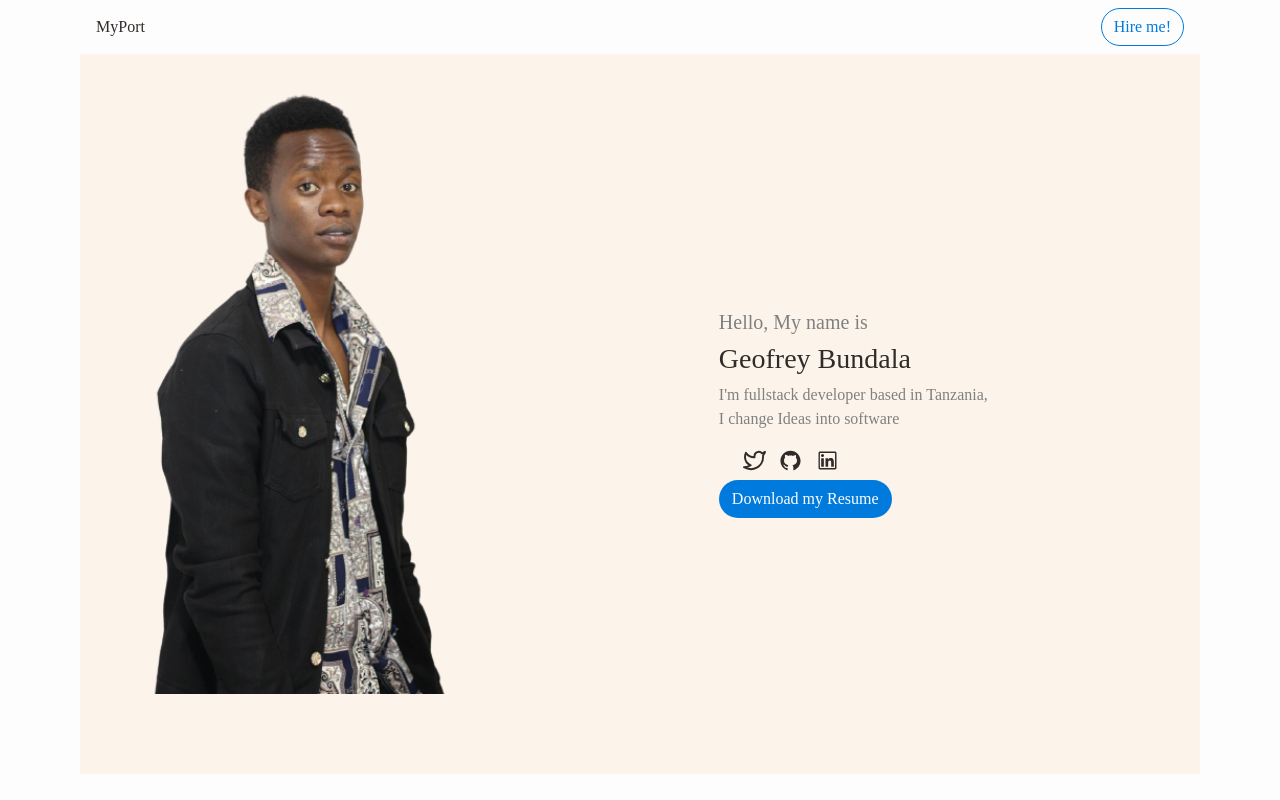
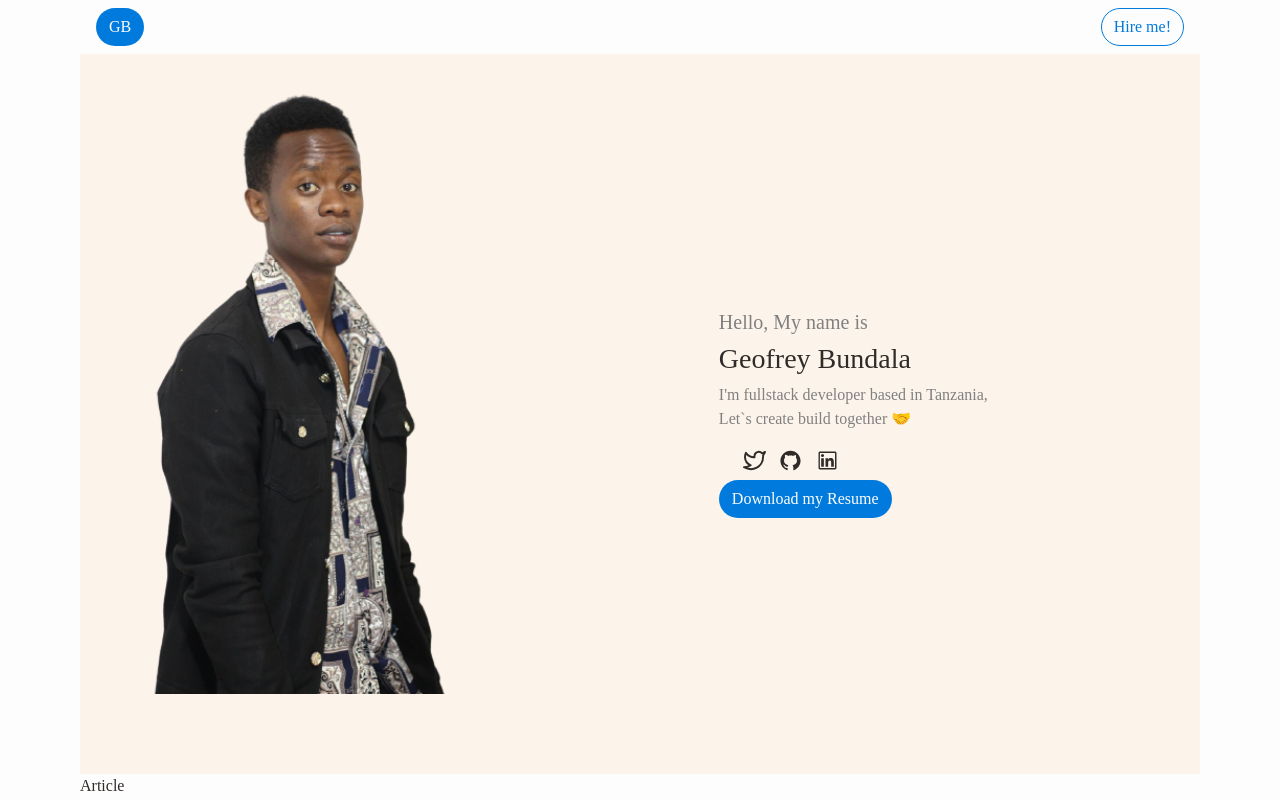
Before and after one commit to geofreybundala/portifolio, a React (Create React App) app: page / in a window 1280 px wide. Built offline with nearby package versions, Linux system fonts and the light colour scheme; a web font is replaced by a local one.

Commit message:
👌 IMPROVE: migrate to typescript

```diff
--- a/package.json
+++ b/package.json
@@ -6,11 +6,16 @@
     "@testing-library/jest-dom": "^5.11.4",
     "@testing-library/react": "^11.1.0",
     "@testing-library/user-event": "^12.1.10",
+    "@types/jest": "^27.4.1",
+    "@types/node": "^17.0.23",
+    "@types/react": "^18.0.1",
+    "@types/react-dom": "^18.0.0",
     "bootstrap": "^4.6.0",
     "react": "^17.0.2",
     "react-dom": "^17.0.2",
     "react-icons": "^4.2.0",
     "react-scripts": "4.0.3",
+    "typescript": "^4.6.3",
     "web-vitals": "^1.0.1"
   },
   "scripts": {
--- a/src/components/Header.js
+++ b/src/components/Header.tsx
@@ -2,8 +2,10 @@ import React from 'react'
 
 const Header = () => {
     return (
-        <nav className=" navbar d-flex justify-content-between">
-            <a>MyPort</a>
+        <nav className="navbar d-flex justify-content-between rounded-circle">
+            <button className='btn btn-round p-blue-btn'>
+                GB
+            </button>
             <span>
                 <button className="btn-round btn-hire my-2 my-sm-0">Hire me!</button>
             </span>
--- a/src/components/Home.js
+++ b/src/components/Home.tsx
@@ -1,12 +1,14 @@
 import React from 'react'
 import Header from './Header'
 import Cover from './sections/Cover'
+import Article from './sections/Article'
 
 const Home = () => {
     return (
         <>
                 <Header/>
                 <Cover/>
+                <Article/>
         </>
     )
 }
--- /dev/null
+++ b/src/components/sections/Article.tsx
@@ -0,0 +1,9 @@
+import React from 'react'
+
+const Article = () => {
+  return (
+    <div>Article</div>
+  )
+}
+
+export default Article
--- a/src/components/sections/Cover.js
+++ b/src/components/sections/Cover.tsx
@@ -14,7 +14,7 @@ export const Cover = () => {
                <h5 className='text-gray'>Hello, My name is </h5>
                <h3>Geofrey Bundala</h3>
                <p className="text-gray">
-                   I'm fullstack developer based in Tanzania,<br/>I change Ideas into software
+                   I'm fullstack developer based in Tanzania,<br/>Let`s create build together 🤝
                </p>
 
                <div className="mx-4 mb-2 social-link d-flex justify-content-between">
--- /dev/null
+++ b/src/react-app-env.d.ts
@@ -0,0 +1 @@
+/// <reference types="react-scripts" />
```
Also changed, not shown: tsconfig.json (added, +26 -0 lines), src/App.tsx (renamed from src/App.js), src/index.tsx (renamed from src/index.js), 2 other files (tests, documents, lock files or other folders).
